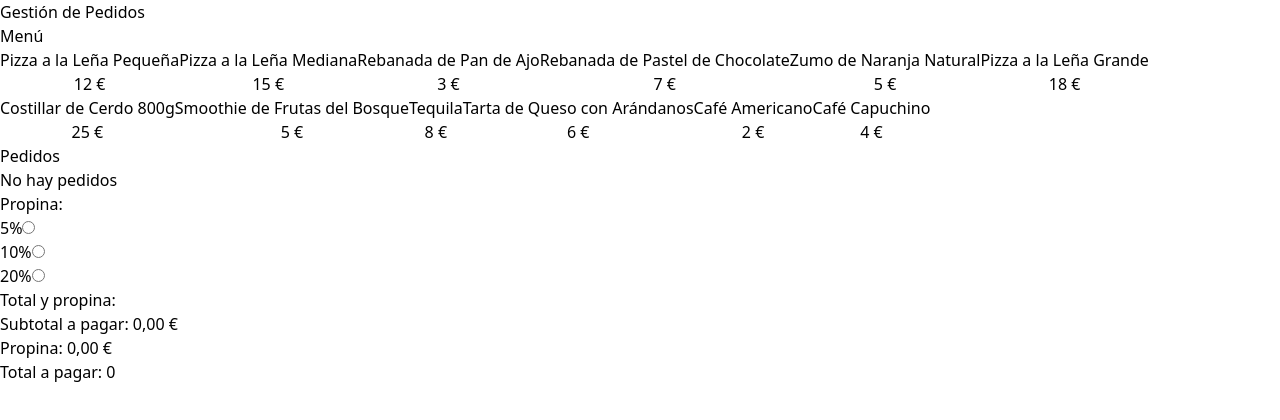
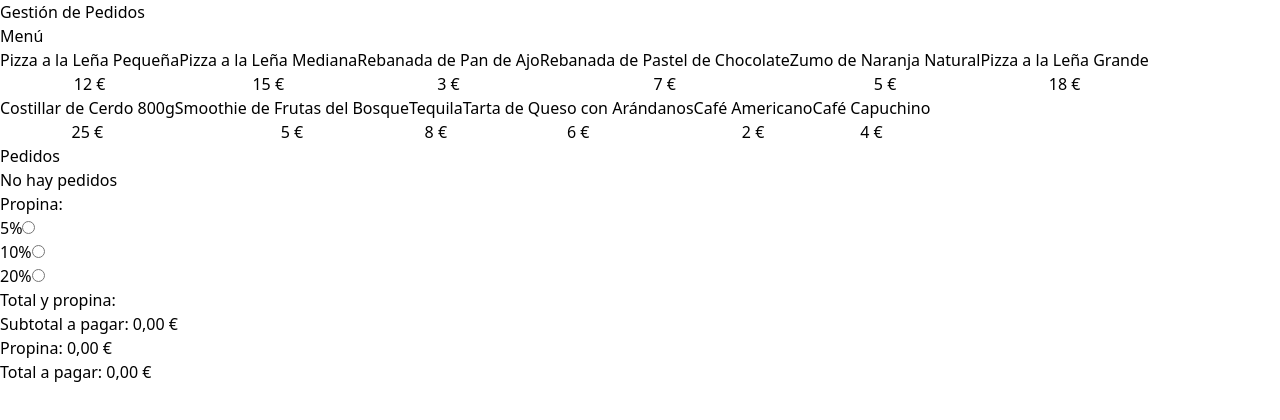
Before and after one commit to JohnnyBC2022/gestion-de-pedidos-ts, a React (Vite) app: page / in a window 1280 px wide. Shown: the top 420 px of the page. Built offline with nearby package versions, Linux system fonts and the light colour scheme.

Commit message:
feat: OrderTotals modified

```diff
--- a/src/components/OrderTotals.tsx
+++ b/src/components/OrderTotals.tsx
@@ -13,6 +13,8 @@ const OrderTotals = ({order, tip}: OrderTotalsProps) => {
 
   const tipAmount = useMemo(() => subTotalAmount * tip,[tip, order]);
 
+  const totalAmount = useMemo(() => subTotalAmount + tipAmount, [tip, order]);
+
   return (
     <>
       <div className="space-y-3">
@@ -26,7 +28,7 @@ const OrderTotals = ({order, tip}: OrderTotalsProps) => {
         </p>
 
         <p>Total a pagar: {''}
-          <span className="font-bold">0</span>
+          <span className="font-bold text-2xl bg-teal-200">{ formatCurrency(totalAmount)}</span>
         </p>
       </div>
       <button></button>
```
